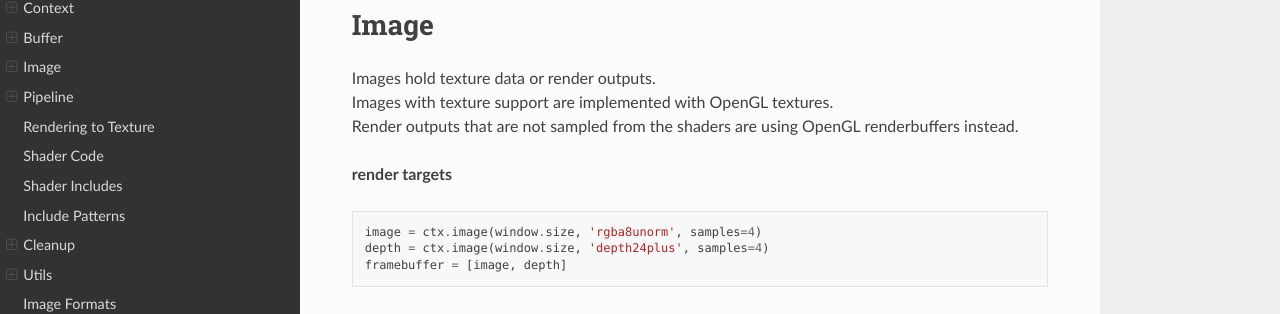
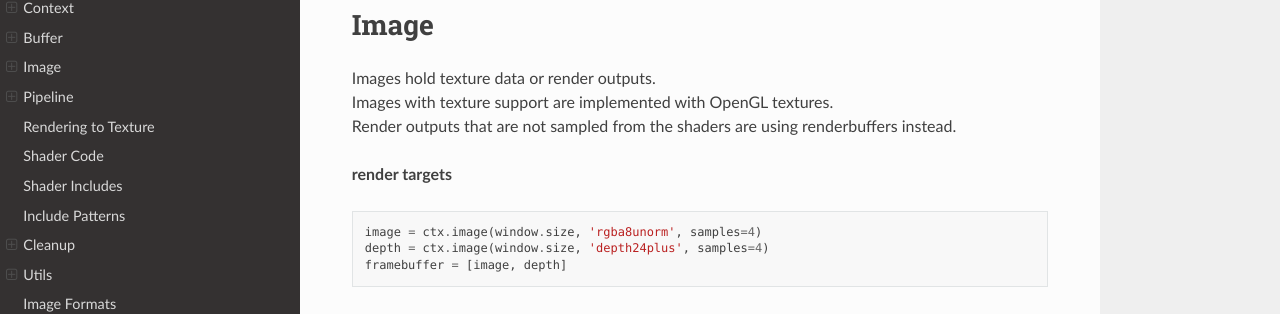
Before and after one commit to szabolcsdombi/zengl, a Sphinx documentation site: the page built from docs/index.rst, in a window 1280 px wide and 900 px high, scrolled down 3310 px. Shown: the part 141-455 px from the top of the window. Built offline with Sphinx 7.4.7 and the Read the Docs theme 2.0.0, drawn with Linux system fonts in a browser that asks for light colours.

Commit message:
redundant OpenGL word

```diff
--- a/docs/index.rst
+++ b/docs/index.rst
@@ -147,7 +147,7 @@ Image
 
 | Images hold texture data or render outputs.
 | Images with texture support are implemented with OpenGL textures.
-| Render outputs that are not sampled from the shaders are using OpenGL renderbuffers instead.
+| Render outputs that are not sampled from the shaders are using renderbuffers instead.
 
 **render targets**
 
```
